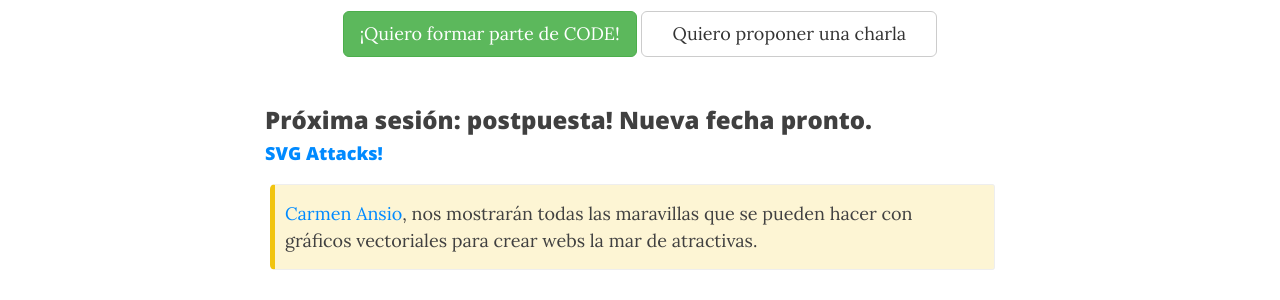
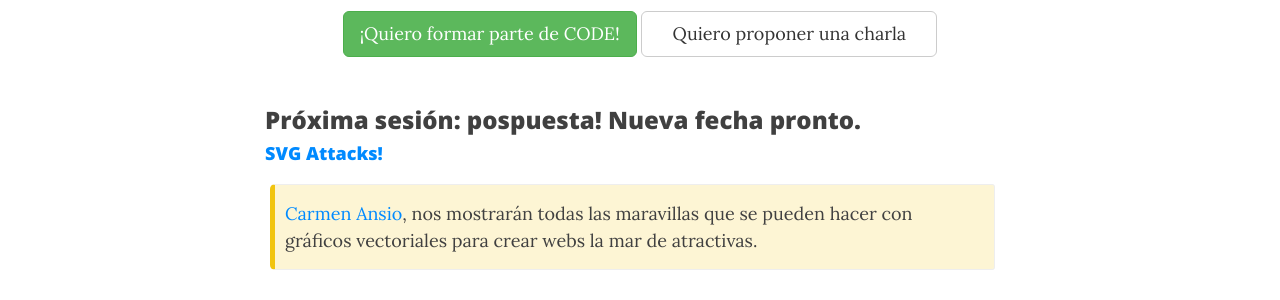
Before and after one commit to comunidadcode/comunidadcode.github.io, a Jekyll site: the page built from index.html, in a window 1280 px wide and 900 px high. Shown: the part 437-737 px from the top of the window. Built offline with Jekyll 4.4.1, drawn with Linux system fonts in a browser that asks for light colours; nearby versions of some CDN libraries.

Commit message:
Arreglar typo

```diff
--- a/index.html
+++ b/index.html
@@ -15,7 +15,7 @@ CODE es una comunidad virtual de desarrolladoras y desarrolladores de software.
   <a class="btn btn-default btn-lg" href="./propuestas">&nbsp;&nbsp;&nbsp;Quiero proponer una charla&nbsp;&nbsp;&nbsp;</a>
 </div><br/>
 
-<h3 id="warning">Próxima sesión: postpuesta! Nueva fecha pronto.</h3>
+<h3 id="warning">Próxima sesión: pospuesta! Nueva fecha pronto.</h3>
 
 <h4><a href="./proxima-sesion">SVG Attacks!</a></h4>
 
--- a/proxima-sesion.html
+++ b/proxima-sesion.html
@@ -8,7 +8,7 @@ share-img: https://comunidadcode.com/img/attack.jpeg
 
 <div class="page-heading">
     <div class="text-next-session-header">Próxima sesión</div>
-    <div class="text-next-session-subheader">Postpuesta, nueva fecha pronto</div>
+    <div class="text-next-session-subheader">Pospuesta, nueva fecha pronto</div>
     <hr class="small">
     <h2 class="text-countdown"><div id='countdown'></div></h2>
 </div>
```
